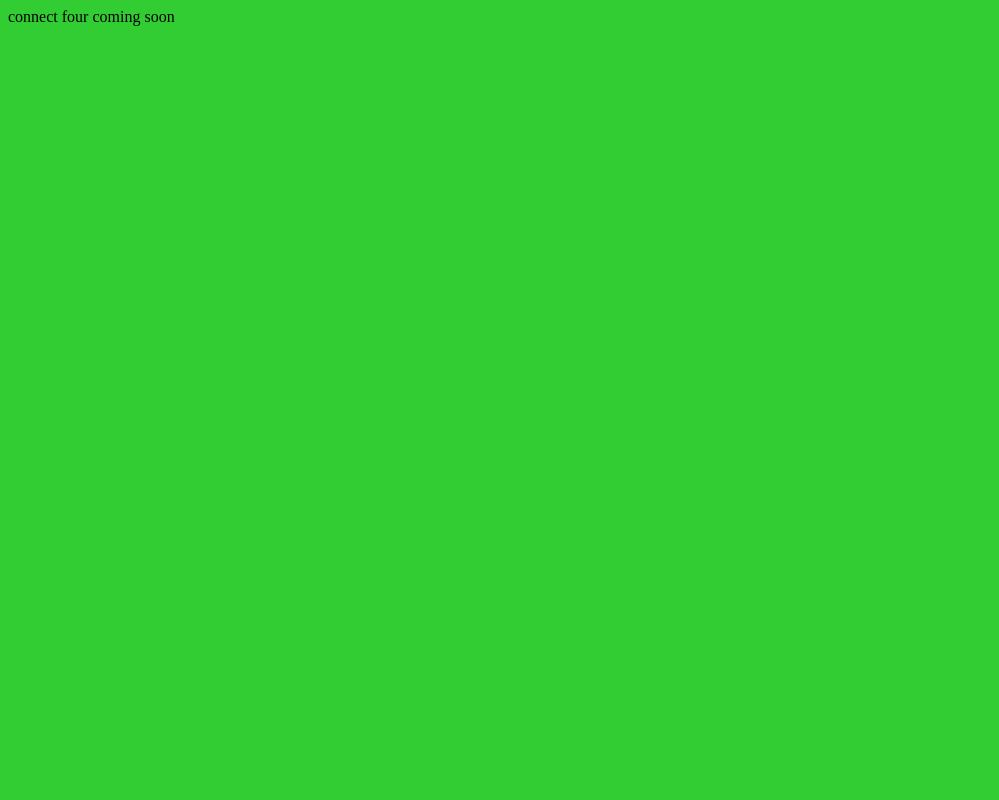
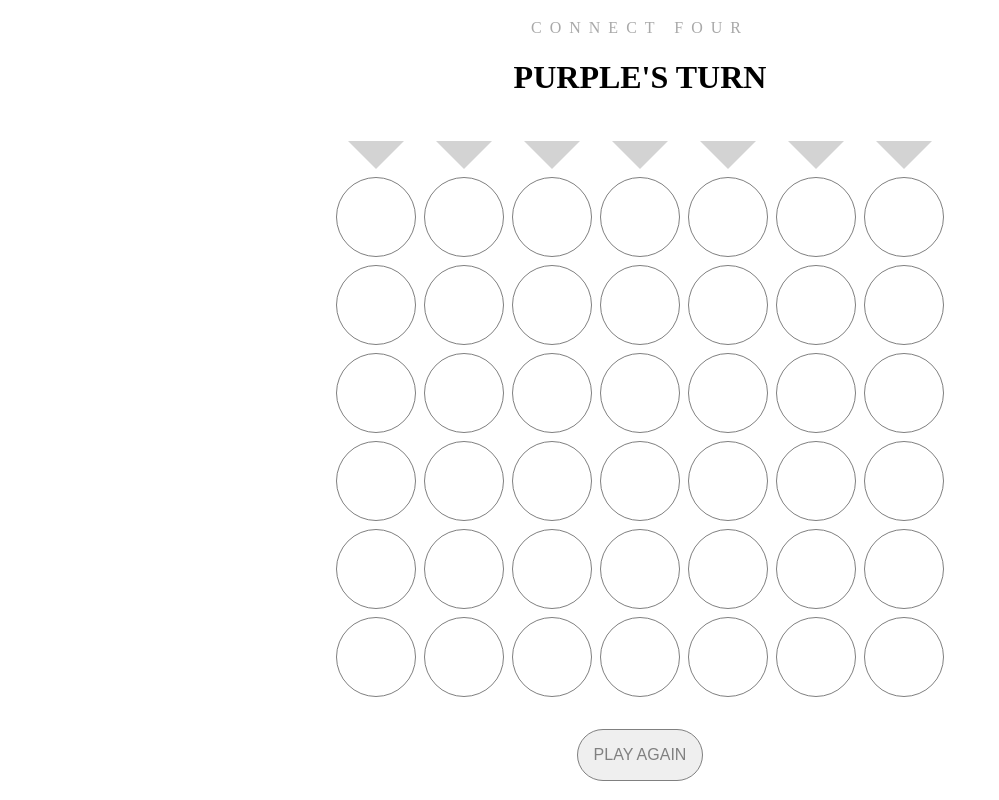
Before and after one commit to kazmakai/connect-four, a plain HTML site: page index.html in a window 1280 px wide. Shown: the whole page, without its empty margins (0-999 px from the left). Drawn offline with Linux system fonts and the light colour scheme.

Commit message:
Updating Connect Four

```diff
--- a/css/style.css
+++ b/css/style.css
@@ -1,3 +1,70 @@
+* {
+    box-sizing: border-box;
+}
+
 body {
-    background-color: limegreen;
+    /* viewport units: percentage of: vh (viewport height), vw (viewport width), vmin (min of vw or vh) */
+    height: 100vh;
+    margin: 0;
+    display: flex;
+    flex-direction: column;
+    justify-content: center;
+    align-items: center;
 }
+
+header {
+    font: 4vmin;
+    color: darkgrey;
+    letter-spacing: 1vmin;
+}
+
+#markers {
+    display: grid;
+    grid-template-columns: repeat(7, 10vmin);/* 10vmin 7 times */
+    gap: 1vmin;
+    margin-top: 1.5vmin;
+}
+
+#markers > div {
+    height: 10vmin;
+    border-width: 5vmin;
+    border-style: solid;
+    border-color: lightgrey transparent transparent;
+    transform: scale(0.7);
+}
+
+#markers > div:hover {
+    transform: scale(0.9);
+    transition: all 300ms ease-in-out;
+}
+
+#board {
+    display: grid;
+    grid-template-columns: repeat(7, 10vmin);
+    grid-template-rows: repeat(6, 10vmin);
+    gap: 1vmin;
+    margin-top: -4vmin;
+}
+
+#board > div {
+    border-radius: 100%;
+    border: 0.1vmin solid grey;
+}
+
+button {
+    margin-top: 4vmin;
+    padding: 2vmin;
+    font-size: 2vmin;
+    border-radius: 4vmin;
+    border: 0.1vmin solid grey;
+    color: grey;
+}
+
+button:hover {
+    color: white;
+    background-color: darkgrey;
+}
+
+header, h1, button {
+    text-transform: uppercase;
+}
--- a/index.html
+++ b/index.html
@@ -8,8 +8,67 @@
     <script defer src="js/main.js"></script>
 </head>
 <body>
+    <header>Connect Four</header>
+    <h1>Purple's turn</h1>
+    <section id="markers">
+        <div></div>
+        <div></div>
+        <div></div>
+        <div></div>
+        <div></div>
+        <div></div>
+        <div></div>
+    </section>
 
-    connect four coming soon
+    <section id="board">
+        <div id="c0r5"></div>
+        <div id="c1r5"></div>
+        <div id="c2r5"></div>
+        <div id="c3r5"></div>
+        <div id="c4r5"></div>
+        <div id="c5r5"></div>
+        <div id="c6r5"></div>
 
+        <div id="c0r4"></div>
+        <div id="c1r4"></div>
+        <div id="c2r4"></div>
+        <div id="c3r4"></div>
+        <div id="c4r4"></div>
+        <div id="c5r4"></div>
+        <div id="c6r4"></div>
+
+        <div id="c0r3"></div>
+        <div id="c1r3"></div>
+        <div id="c2r3"></div>
+        <div id="c3r3"></div>
+        <div id="c4r3"></div>
+        <div id="c5r3"></div>
+        <div id="c6r3"></div>
+
+        <div id="c0r2"></div>
+        <div id="c1r2"></div>
+        <div id="c2r2"></div>
+        <div id="c3r2"></div>
+        <div id="c4r2"></div>
+        <div id="c5r2"></div>
+        <div id="c6r2"></div>
+
+        <div id="c0r1"></div>
+        <div id="c1r1"></div>
+        <div id="c2r1"></div>
+        <div id="c3r1"></div>
+        <div id="c4r1"></div>
+        <div id="c5r1"></div>
+        <div id="c6r1"></div>
+
+        <div id="c0r0"></div>
+        <div id="c1r0"></div>
+        <div id="c2r0"></div>
+        <div id="c3r0"></div>
+        <div id="c4r0"></div>
+        <div id="c5r0"></div>
+        <div id="c6r0"></div>
+    </section>
+    <button>Play Again</button>
 </body>
 </html>
--- a/js/main.js
+++ b/js/main.js
@@ -0,0 +1,97 @@
+/*----- constants -----*/
+const COLORS = {
+    '0': 'white',
+    '1': 'orange',
+    '-1': 'black'
+};
+
+/*----- state variables -----*/
+const state = {
+    board: null,
+    turn: null,
+    winner: null
+};
+
+/*----- cached elements  -----*/
+const elements = {
+    message: document.querySelector('h1'),
+    playAgain: document.querySelector('button'),
+    markers: document.querySelectorAll('#markers > div')
+};
+
+/*----- event listeners -----*/
+document.getElementById('markers').addEventListener('click', handleDrop);
+
+/*----- functions -----*/
+init();
+
+function init() {
+    // To visualize the baord, roate the array 90 deg anticlockwise
+    state.board = [
+        [0, 0, 0, 0, 0, 0], //column 0
+        [0, 0, 0, 0, 0, 0],
+        [0, 0, 0, 0, 0, 0],
+        [0, 0, 0, 0, 0, 0],
+        [0, 0, 0, 0, 0, 0],
+        [0, 0, 0, 0, 0, 0],
+        [0, 0, 0, 0, 0, 0], //column 6
+    ];
+    state.turn = 1;
+    state.winner = null;
+    render();
+}
+
+function handleDrop(event) {
+    // find the column number
+    console.log('drop detected');
+    const columnIndex = [...elements.markers].indexOf(event.target);
+    if (columnIndex === -1) {
+        return; //exit the function (so the rest doesn't get mad)
+    }
+    // find the column data
+    const column = state.board[columnIndex];
+    // find the first empty slot (0) in that column
+    const rowIndex = column.indexOf(0);
+    // asign that slot to the current player
+    column[rowIndex] = state.turn;
+    // change to the next player
+    state.turn *= -1; // 1, -1, 1, -1, 1, -1
+    // check for a winner?
+    checkWinner();
+    render();
+}
+
+function checkWinner(row, column) {
+    checkVertical(row, column);
+    checkHorizontal(row, column);
+    checkDiagonalUpperLeftToBottomRight(row, column);
+    checkDiagonalBottomLeftToUpperRight(row, column);
+}
+
+
+function render() {
+    renderBoard();
+    renderMessage();
+    renderControls();
+}
+
+function renderBoard() {
+    state.board.forEach(function (column, columnIndex) {
+        column.forEach(function(piece, rowIndex){
+            const id = 'c${ columnIndex }r${ rowIndex }';
+            const circle = document.getElementById(id);
+            circle.style.backgroundColor = COLORS[piece];
+        })
+    })
+}
+
+function renderMessage() {
+    //TODO: show winner
+    //TODO: show tie
+    elements.message.innerHTML = `<span style="color:${ COLORS[state.turn] }">${ COLORS [state.turn] }</span>`
+    console.log('rendering message')
+}
+
+function renderControls() {
+    console.log('rendering controls')
+}
```
